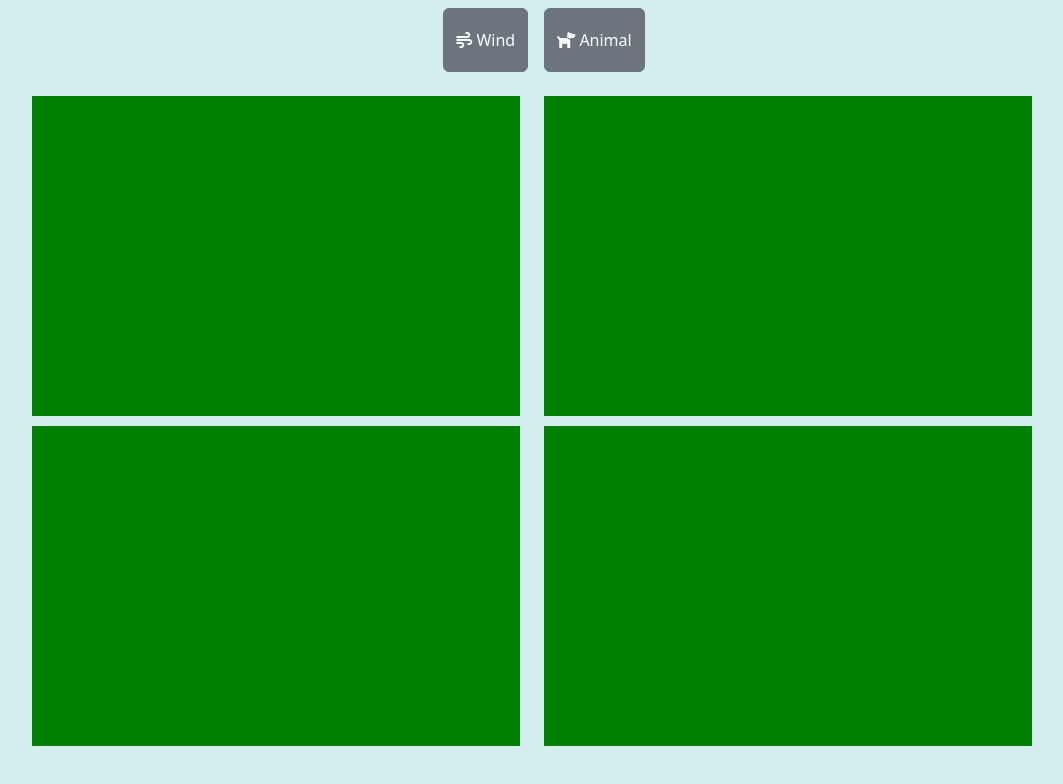
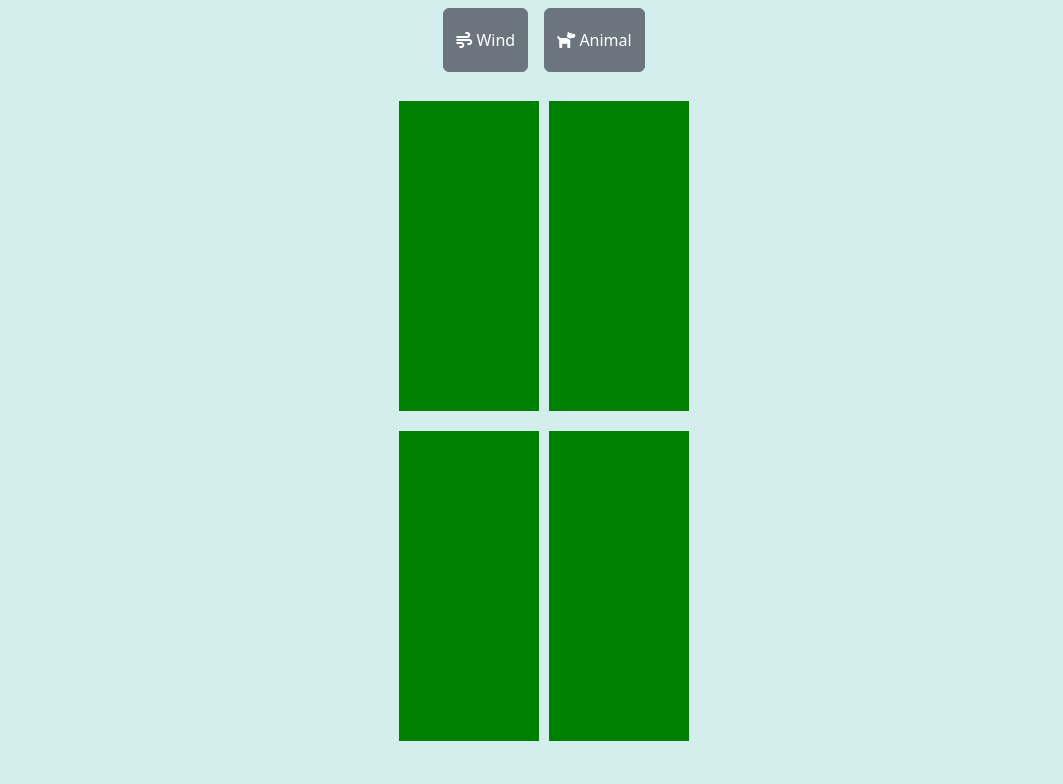
Before and after one commit to huixiannnxd/mjpick.github.io, a plain HTML site: page index.html in a window 1280 px wide. Shown: the whole page, without its empty margins (96-1159 px from the left). Drawn offline with nearby package versions, Linux system fonts and the light colour scheme.

Commit message:
Update styles.css

```diff
--- a/styles.css
+++ b/styles.css
@@ -1,5 +1,5 @@
 .container-tile {
-  width: 80%;
+  width: 300px;
   height: 80%;
   margin: auto;
   justify-content: center;
@@ -21,12 +21,17 @@ body {
 .row {
   width: 100%;
   height: 50%;
+  margin-left: 0px;
+  margin-right: 0px;
   margin-bottom: 10px;
+  overflow: hidden;
 }
 
 .col-lg-6 {
   width: 50%;
   height: 100%;
+  overflow: hidden;
+  padding: 5px;
 }
 
 .single-card {
@@ -37,7 +42,7 @@ body {
   margin: 0px;
   transform-style: preserve-3d;
   transition: all 0.06s ease;
-
+  overflow: hidden;
   background-color: white;
 }
 
```
